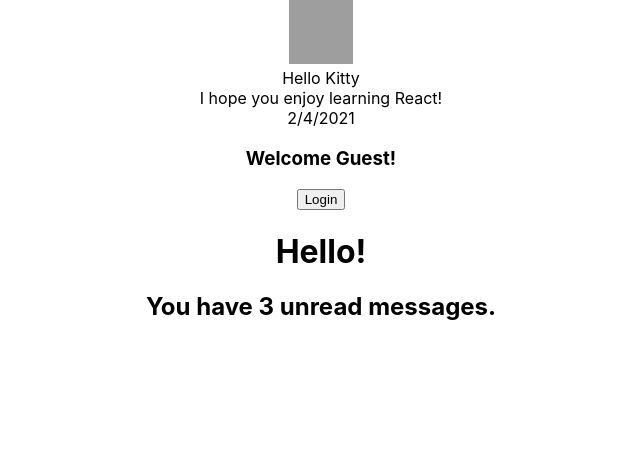
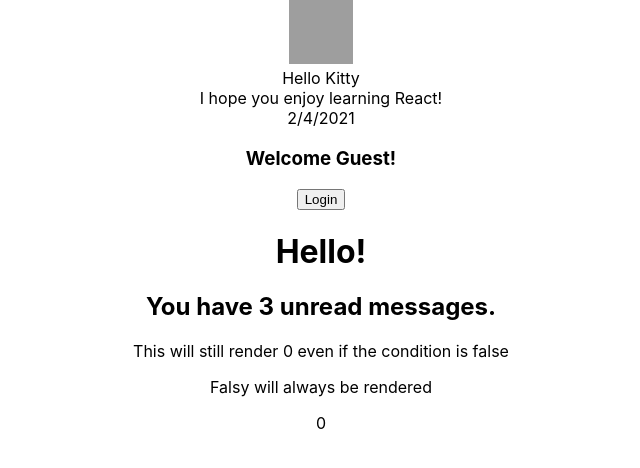
Before and after one commit to moaaxali/reactjs, a React (Create React App) app: page / in a window 1280 px wide. Shown: the top 468 px of the page, without its empty margins (319-959 px from the left). Built offline with nearby package versions, Linux system fonts and the light colour scheme; grey boxes are pictures that could not be loaded.

Commit message:
Checked Conditional Rendering - return the falsy expression

```diff
--- /dev/null
+++ b/src/ConditionalRendering/CheckingFalsy.js
@@ -0,0 +1,12 @@
+const CheckingFalsy = (props) => {
+  const count = 0;
+  return (
+    <div>
+      <p>This will still render 0 even if the condition is false</p>
+      <p>Falsy will always be rendered</p>
+      { count && <h1>Messages: {count}</h1>}
+    </div>
+  );
+}
+
+export default CheckingFalsy
--- a/src/ConditionalRendering/ConditionalRendering.js
+++ b/src/ConditionalRendering/ConditionalRendering.js
@@ -1,11 +1,15 @@
 import React, { Component } from 'react'
 import InlineLogical from './InlineLogical';
 import LoginControl from './LoginControl'
+import CheckingFalsy from './CheckingFalsy'
 
 class ConditionalRendering extends Component {
   constructor(props) {
     super(props);
-    this.state = { unreadMessages: ["abc", "xyz", "lmn"] }
+    this.state = {
+      unreadMessages: ["abc", "xyz", "lmn"],
+      count: 0
+    }
   }
 
   render() {
@@ -13,6 +17,7 @@ class ConditionalRendering extends Component {
       <div>
         <LoginControl />
         <InlineLogical unreadMessages={this.state.unreadMessages} />
+        <CheckingFalsy count={this.state.count} />
       </div>
     );
   }
--- a/src/ConditionalRendering/InlineLogical.js
+++ b/src/ConditionalRendering/InlineLogical.js
@@ -6,7 +6,7 @@ const InlineLogical = (props) => {
       {unreadMessages.length > 0 &&
         <h2>
           You have {unreadMessages.length} unread messages.
-      </h2>}
+        </h2>}
     </div>
   );
 }
```
